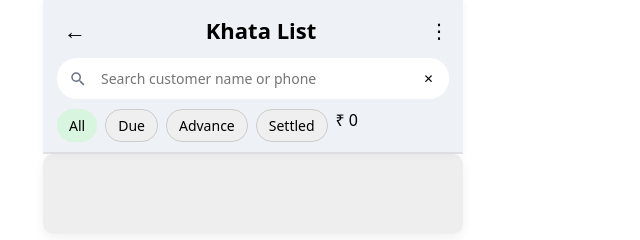
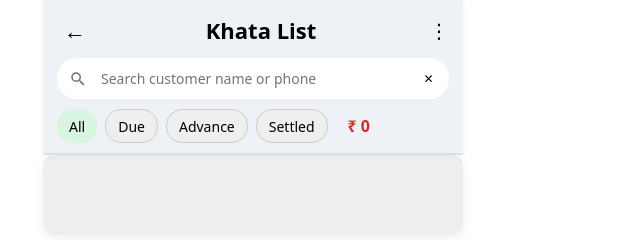
Before and after one commit to starnox-genesis/StarNox-LSS, a plain HTML site: page LSS_v1.0.0/pages/khata.html in a window 1280 px wide. Shown: the top 240 px of the page, 387-1027 px from the left. Drawn offline with Linux system fonts and the light colour scheme; sample sign-in values are in the browser's storage.

Commit message:
Update khata.css
chipDue Update

```diff
--- a/LSS_v1.0.0/css/khata.css
+++ b/LSS_v1.0.0/css/khata.css
@@ -322,6 +322,14 @@ border-radius:50%;
   cursor: pointer;
 }
 
+.chipDue {
+  font-size: 16px;
+  font-weight: 700;
+  color: #dc2626;
+  padding: 6px 12px;
+
+}
+
 .chip.active {
   background: #d8f5df;
   border: none;
```
